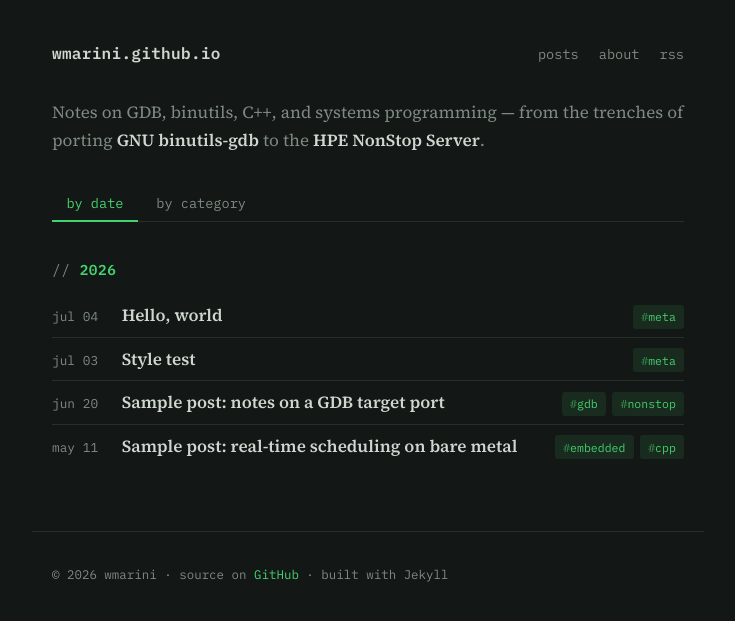
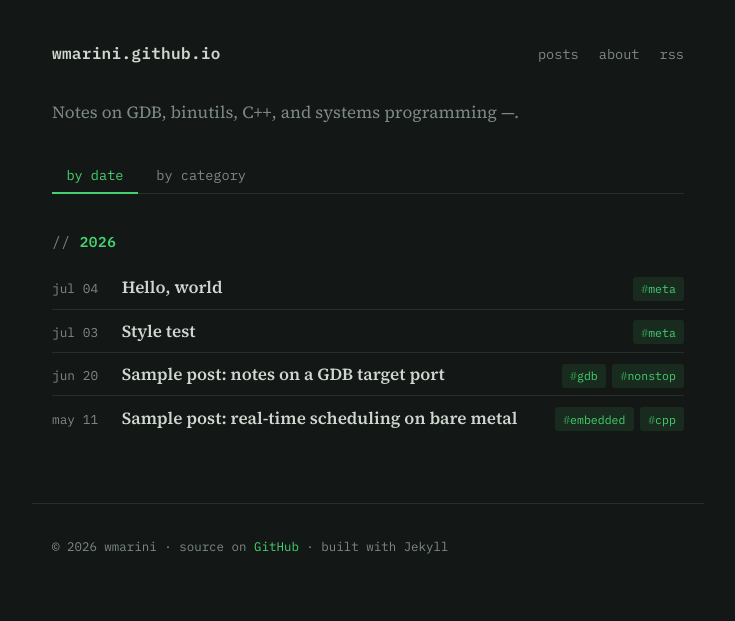
Before and after one commit to wmarini/wmarini.github.io, a Jekyll site: the page built from index.html, in a window 1280 px wide. Shown: the top 621 px of the page, without its empty margins (272-1007 px from the left). Built offline with Jekyll 4.4.1, drawn with Linux system fonts in a browser that asks for light colours.

Commit message:
Ajusting some texts

```diff
--- a/index.html
+++ b/index.html
@@ -2,9 +2,7 @@
 layout: default
 ---
 <p class="site-intro">
-  Notes on GDB, binutils, C++, and systems programming &mdash; from the
-  trenches of porting <strong>GNU binutils-gdb</strong> to the
-  <strong>HPE NonStop Server</strong>.
+  Notes on GDB, binutils, C++, and systems programming &mdash;.
 </p>
 
 <div class="tabs" role="tablist" aria-label="Sort posts">
```
Also changed, not shown: about.md (deleted, +0 -20 lines).
